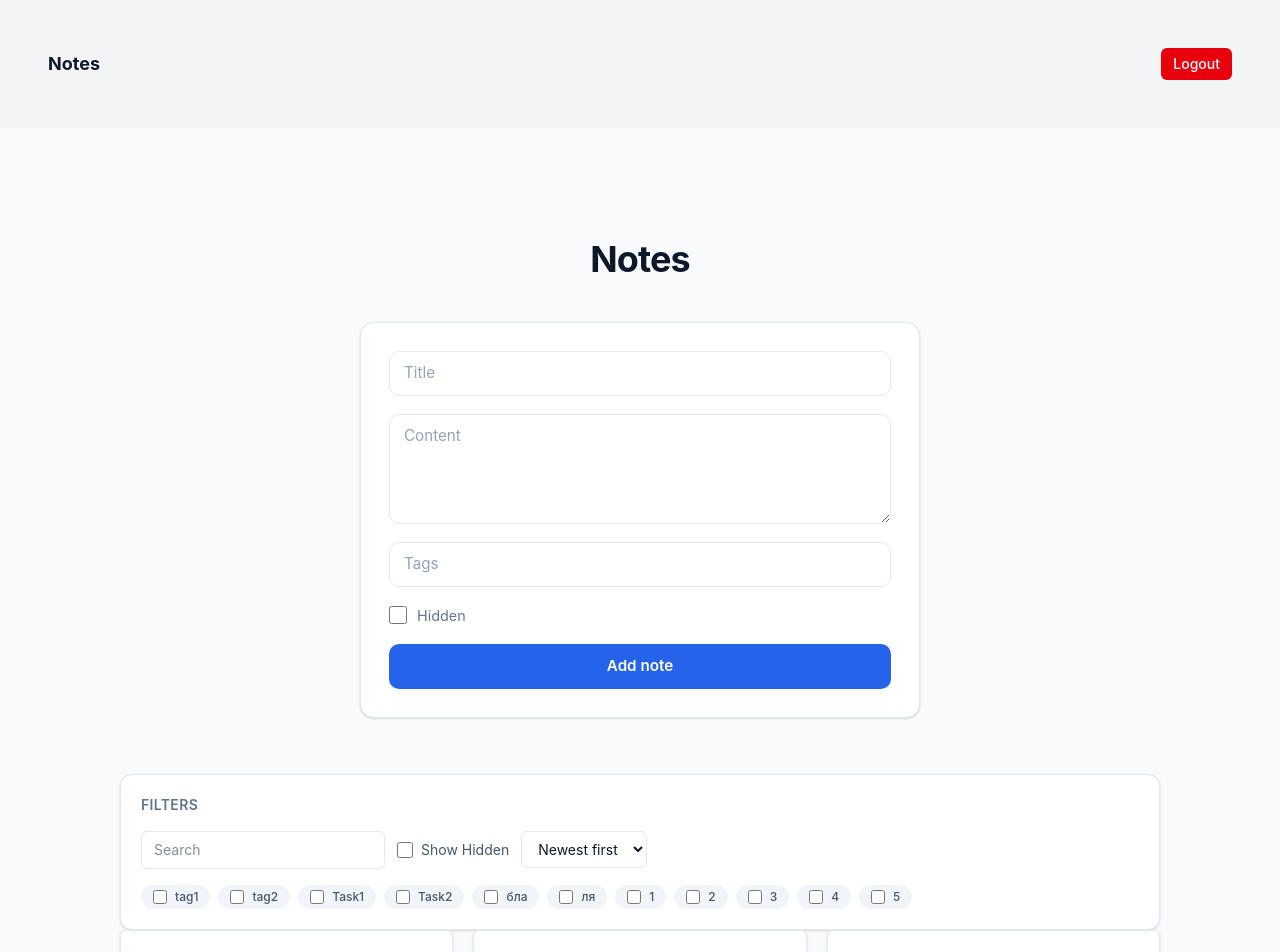
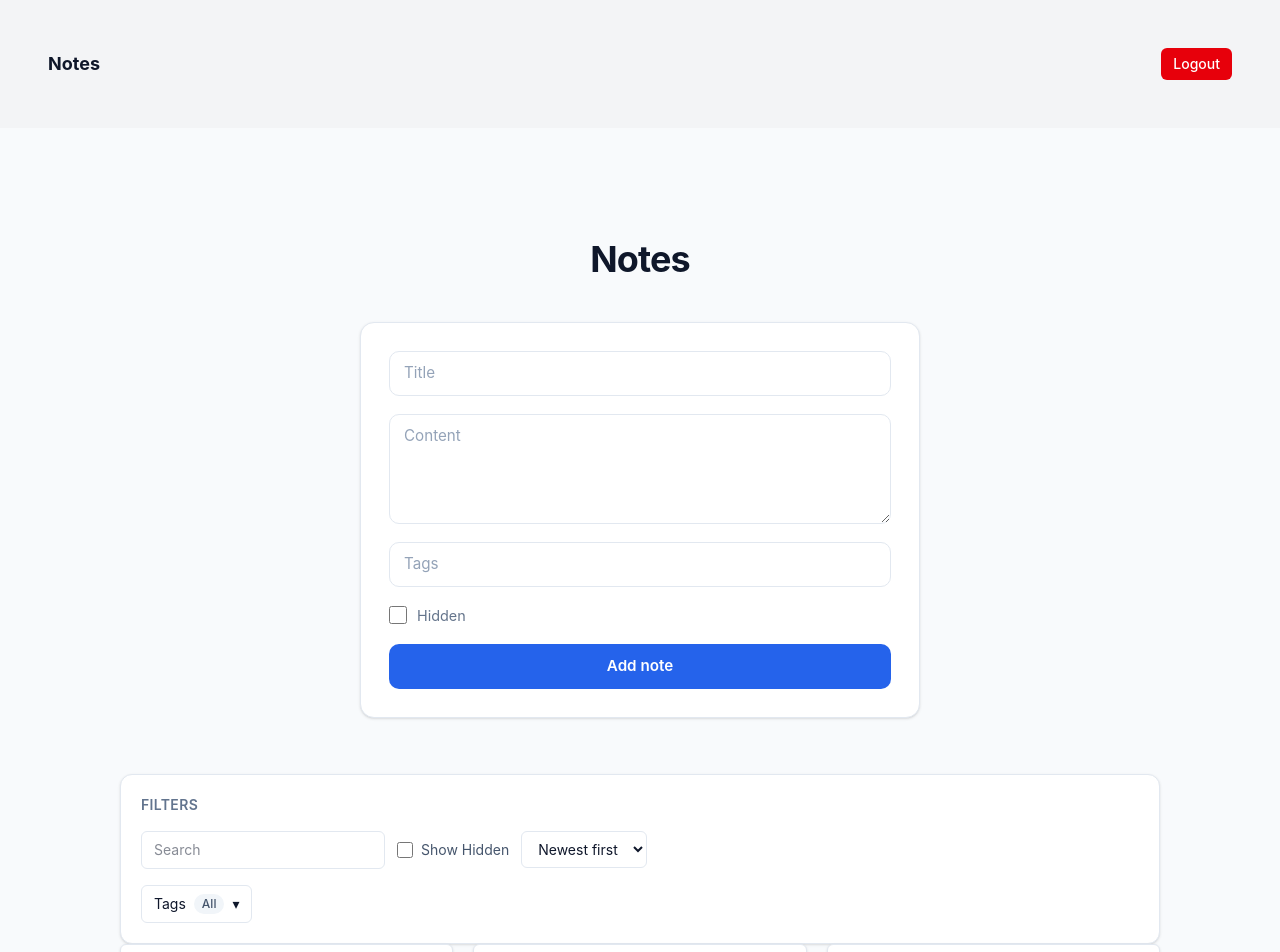
Before and after one commit to mmakar137/notes, a React (Vite) app: page /notes in a window 1280 px wide. Shown: the top 952 px of the page. Built offline with nearby package versions, Linux system fonts and the light colour scheme; data requests are answered from the project's data file; sample sign-in values are in the browser's storage.

Commit message:
feat: add searchable tag dropdown shell

```diff
--- a/src/components/NoteFilterForm.tsx
+++ b/src/components/NoteFilterForm.tsx
@@ -1,4 +1,4 @@
-import { useState } from "react"
+import { useId, useRef, useState } from "react"
 
 interface Props {
   onFilterChange: (
@@ -14,11 +14,17 @@ export default function NoteFilterForm({
   onFilterChange,
   allTags,
   selectedTags,
-  onTagsChange,
 }: Props) {
   const [search, setSearch] = useState("")
   const [showHidden, setShowHidden] = useState(false)
   const [sortOrder, setSortOrder] = useState<"desc" | "asc">("desc")
+  const [tagsOpen, setTagsOpen] = useState(false)
+  const [tagQuery, setTagQuery] = useState("")
+  const tagContainerRef = useRef<HTMLDivElement>(null)
+  const tagSearchRef = useRef<HTMLInputElement>(null)
+  const listboxId = useId()
+  const optionId = (index: number) => `${listboxId}-option-${index}`
+  const filteredTags = allTags
 
   const handleSearchChange = (
     e: React.ChangeEvent<HTMLInputElement>
@@ -54,13 +60,6 @@ export default function NoteFilterForm({
     params.set("_sort", value === "desc" ? "-createdAt" : "createdAt")
   })
 }
-
-  const handleTagToggle = (tag: string) => {
-    const next = selectedTags.includes(tag)
-      ? selectedTags.filter((t) => t !== tag)
-      : [...selectedTags, tag]
-    onTagsChange(next)
-  }
 
   const controlClass =
     "rounded-md border border-slate-200 bg-white px-3 py-2 text-sm text-slate-900 transition-colors duration-150 focus:border-blue-600 focus:outline-none focus:ring-2 focus:ring-blue-600/10"
@@ -98,21 +97,58 @@ export default function NoteFilterForm({
         </select>
       </div>
 
-      <div className="flex flex-wrap gap-2">
-        {allTags.map((tag) => (
-          <label
-            key={tag}
-            className="flex cursor-pointer items-center gap-2 rounded-full bg-slate-100 px-3 py-1 text-xs font-medium text-slate-600 transition-colors duration-150 hover:bg-slate-200"
-          >
+      <div ref={tagContainerRef} className="relative w-64">
+        <button
+          type="button"
+          aria-haspopup="listbox"
+          aria-expanded={tagsOpen}
+          aria-controls={listboxId}
+          disabled={allTags.length === 0}
+          onClick={() => setTagsOpen((open) => !open)}
+          className={`${controlClass} flex cursor-pointer items-center gap-2 disabled:cursor-not-allowed disabled:opacity-60`}
+        >
+          <span>Tags</span>
+          <span className="rounded-full bg-slate-100 px-2 py-0.5 text-xs font-medium text-slate-600">
+            {selectedTags.length === 0
+              ? "All"
+              : `${selectedTags.length} selected`}
+          </span>
+          <span aria-hidden="true">▾</span>
+        </button>
+
+        {tagsOpen && allTags.length > 0 && (
+          <div className="absolute z-10 mt-2 w-full rounded-md border border-slate-200 bg-white p-2 shadow-lg">
             <input
-              type="checkbox"
-              checked={selectedTags.includes(tag)}
-              onChange={() => handleTagToggle(tag)}
-              className="h-3.5 w-3.5 cursor-pointer accent-blue-600"
+              ref={tagSearchRef}
+              autoFocus
+              type="text"
+              aria-label="Search tags"
+              aria-controls={listboxId}
+              placeholder="Search tags"
+              value={tagQuery}
+              onChange={(e) => setTagQuery(e.target.value)}
+              className={`${controlClass} w-full`}
             />
-            {tag}
-          </label>
-        ))}
+            <div
+              id={listboxId}
+              role="listbox"
+              aria-label="Tags"
+              aria-multiselectable="true"
+              className="mt-2 max-h-60 overflow-y-auto"
+            >
+              {filteredTags.map((tag, index) => (
+                <div
+                  key={tag}
+                  id={optionId(index)}
+                  role="option"
+                  className="rounded-md px-2 py-1.5 text-sm text-slate-700"
+                >
+                  {tag}
+                </div>
+              ))}
+            </div>
+          </div>
+        )}
       </div>
     </section>
   )
```
